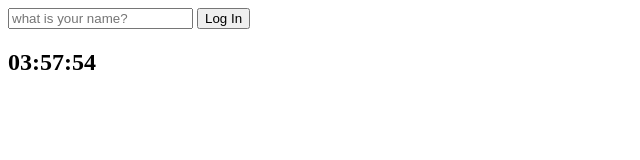
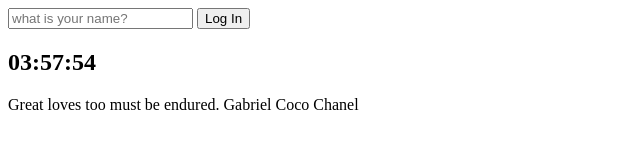
Before and after one commit to mjshin97/chromeAppCloneCode, a plain HTML site: page index.html in a window 1280 px wide. Shown: the whole page, without its empty margins (0-640 px from the left). Drawn offline with Linux system fonts and the light colour scheme.

Commit message:
34th commit

```diff
--- a/index.html
+++ b/index.html
@@ -18,8 +18,13 @@
       </form>
       <h2 id = "clock">00:00:00</h2>
       <h1 class = "hidden" id = "greeting"></h1>
+      <div id="quote">
+         <span></span>
+         <span></span>
+      </div>
       <script src="js/greetings.js"></script>
       <script src="js/clock.js"></script>
+      <script src="js/quotes.js"></script>
    </body>
 </html>
-<!--#5.3 Recap (04:44)-->
+<!--#6.0 Quotes (10:14)-->
--- /dev/null
+++ b/js/quotes.js
@@ -0,0 +1,53 @@
+const quotes = [
+    {
+        quote: "caring is sharing.",
+        author: "I don't know",
+    },
+    {
+        quote: "Life is journey.",
+        author: "I do not know",
+    },
+    {
+        quote: "I am IronMan.",
+        author: "Tony Stark"
+    },
+    {
+        quote: "i'm Minjun.",
+        author: "Minjun",
+    },
+    {
+        quote: "Lift is either a daring adventure or nothing at all.",
+        author: "Hellen Keller",
+    },
+    {
+        quote: "To travel is go to Live.",
+        author: "Hans Christian Andersen",
+    },
+    {
+        quote: "nothing is true everything is possible.",
+        author: "Assasin",
+    },
+    {
+        quote: "United we stand, divided we fall.",
+        author: "Asop",
+    },
+    {
+        quote:
+            "Immature love says, I love you because I need you, mature love says, I need you because I love you.",
+        author: "Sir Winston Churchill",
+    },
+    {
+        quote: "Great loves too must be endured.",
+        author: "Gabriel Coco Chanel",
+    },
+];
+
+const quote = document.querySelector("#quote span:first-child");
+const author = document.querySelector("#quote span:last-Child");
+const todaysQuote = quotes[Math.floor(Math.random() * quotes.length)];
+
+quote.innerText = todaysQuote.quote;
+author.innerText = todaysQuote.author;
+//math.round() : rounding off to the nearest integer
+//math.ceil() : rounding off to upper integer
+//Math.floor() : rounding off to lower integer
```
